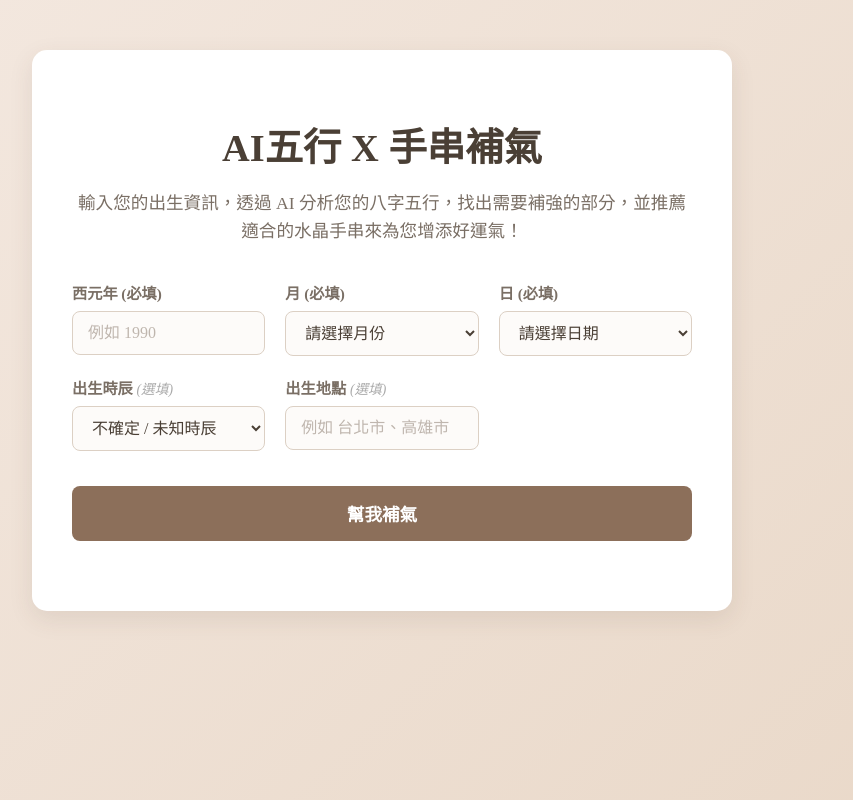
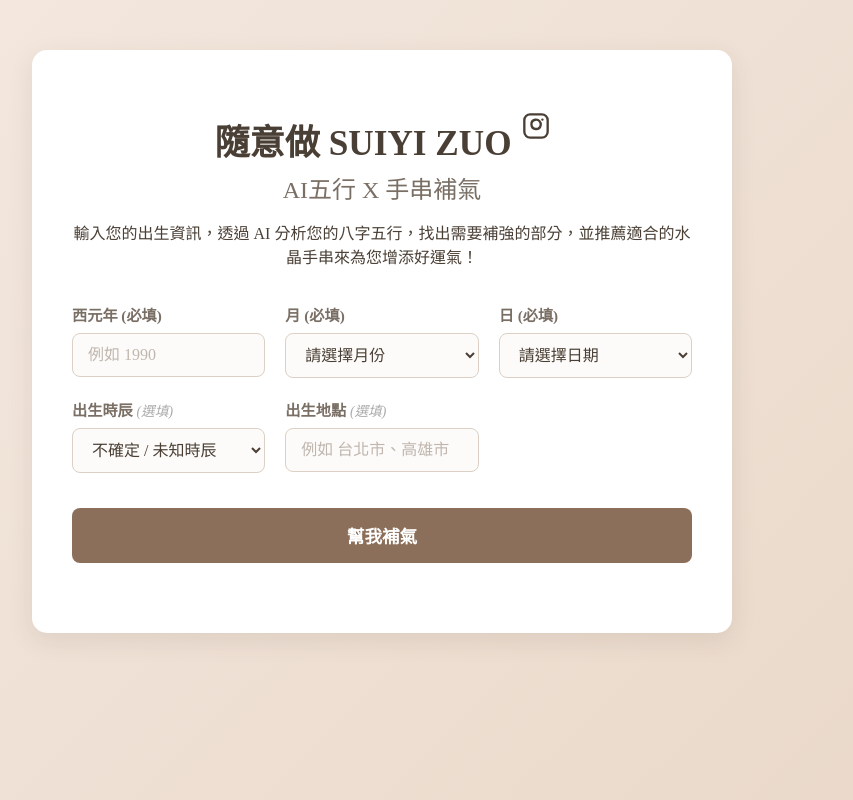
Before and after one commit to LIUXVuse/HexAI, a plain HTML site: page index.html in a window 1280 px wide. Shown: the whole page, without its empty margins (258-1111 px from the left). Drawn offline with Linux system fonts and the light colour scheme.

Commit message:
更新首頁標題及樣式，新增 Instagram 連結與圖示，調整字體大小及間距以改善排版。

```diff
--- a/index.html
+++ b/index.html
@@ -52,17 +52,46 @@
             margin-bottom: 35px;
         }
 
+        header .title-container {
+            display: flex;
+            align-items: center;
+            justify-content: center;
+            gap: 10px; /* Space between title and icon */
+            margin-bottom: 5px; /* Adjust spacing */
+        }
+
         header h1 {
-            font-size: 2.4em;
-            color: var(--text-primary);
-            margin-bottom: 10px;
-            font-weight: 600;
+            margin-bottom: 0; /* Remove default margin */
+            font-size: 2.2em; /* Slightly adjust size if needed */
+        }
+
+        header .instagram-link {
+            display: inline-flex; /* Align icon nicely */
+            vertical-align: middle;
+            color: var(--text-primary); /* Icon color */
+            transition: color 0.2s ease;
+        }
+
+        header .instagram-link:hover {
+            color: var(--text-link); /* Change color on hover */
+        }
+
+        header .instagram-icon {
+            width: 28px; /* Adjust icon size */
+            height: 28px;
+            margin-top: -3px; /* Fine-tune vertical alignment */
+        }
+
+        header .subtitle {
+            font-size: 1.5em; /* Style for subtitle */
+            color: var(--text-secondary);
+            margin-top: 5px;
+            margin-bottom: 15px;
+            font-weight: 500;
         }
 
         header p {
-            font-size: 1.1em;
-            color: var(--text-secondary);
-            line-height: 1.6;
+            margin-top: 0;
         }
 
         #bazi-form {
@@ -234,7 +263,17 @@
 <body>
     <div id="main-container">
         <header>
-            <h1>AI五行 X 手串補氣</h1>
+            <div class="title-container">
+                <h1>隨意做 SUIYI ZUO</h1>
+                <a href="https://www.instagram.com/suiyi.zuo?igsh=MWx3MjV4eDZscWluMg==" target="_blank" rel="noopener noreferrer" class="instagram-link" aria-label="Instagram">
+                    <svg xmlns="http://www.w3.org/2000/svg" width="24" height="24" viewBox="0 0 24 24" fill="none" stroke="currentColor" stroke-width="2" stroke-linecap="round" stroke-linejoin="round" class="instagram-icon">
+                        <rect x="2" y="2" width="20" height="20" rx="5" ry="5"></rect>
+                        <path d="M16 11.37a4 4 0 1 1-4.72-4.72A4 4 0 0 1 16 11.37z"></path>
+                        <line x1="17.5" y1="6.5" x2="17.51" y2="6.5"></line>
+                    </svg>
+                </a>
+            </div>
+            <h2 class="subtitle">AI五行 X 手串補氣</h2>
             <p>輸入您的出生資訊，透過 AI 分析您的八字五行，找出需要補強的部分，並推薦適合的水晶手串來為您增添好運氣！</p>
         </header>
 
```
Also changed, not shown: 3 other files.
